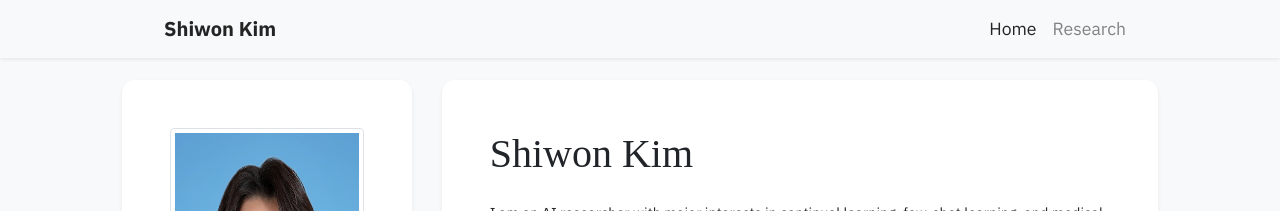
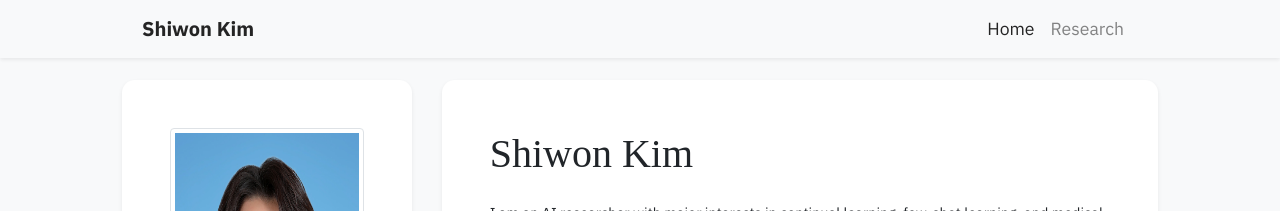
Before and after one commit to shiwonkim/shiwonkim.github.io, a Jekyll site: the page built from index.html, in a window 1280 px wide. Shown: the top 211 px of the page. Built offline with Jekyll 4.4.1, drawn with Linux system fonts in a browser that asks for light colours; nearby versions of some CDN libraries; some web fonts are replaced; a style sheet for code colours, icons or effects is not loaded.

Commit message:
edit profile

```diff
--- a/_includes/navbar.html
+++ b/_includes/navbar.html
@@ -1,6 +1,6 @@
 <nav class="navbar navbar-expand-sm navbar-light bg-light fixed-top mb-5 shadow-sm">
   <!-- <div class="{% if page.container_class %}{{ page.container_class }}{% else %}container-fluid{% endif %}"> -->
-  <div class="container-fluid pl-5 pr-0">
+  <div class="container-fluid pl-4 pr-0">
     <div class="row w-100 justify-content-center">
       <div class="col-12 col-lg-10 d-flex justify-content-between align-items-center">
         <a class="navbar-brand" href="{{ '/' | relative_url }}">
```
